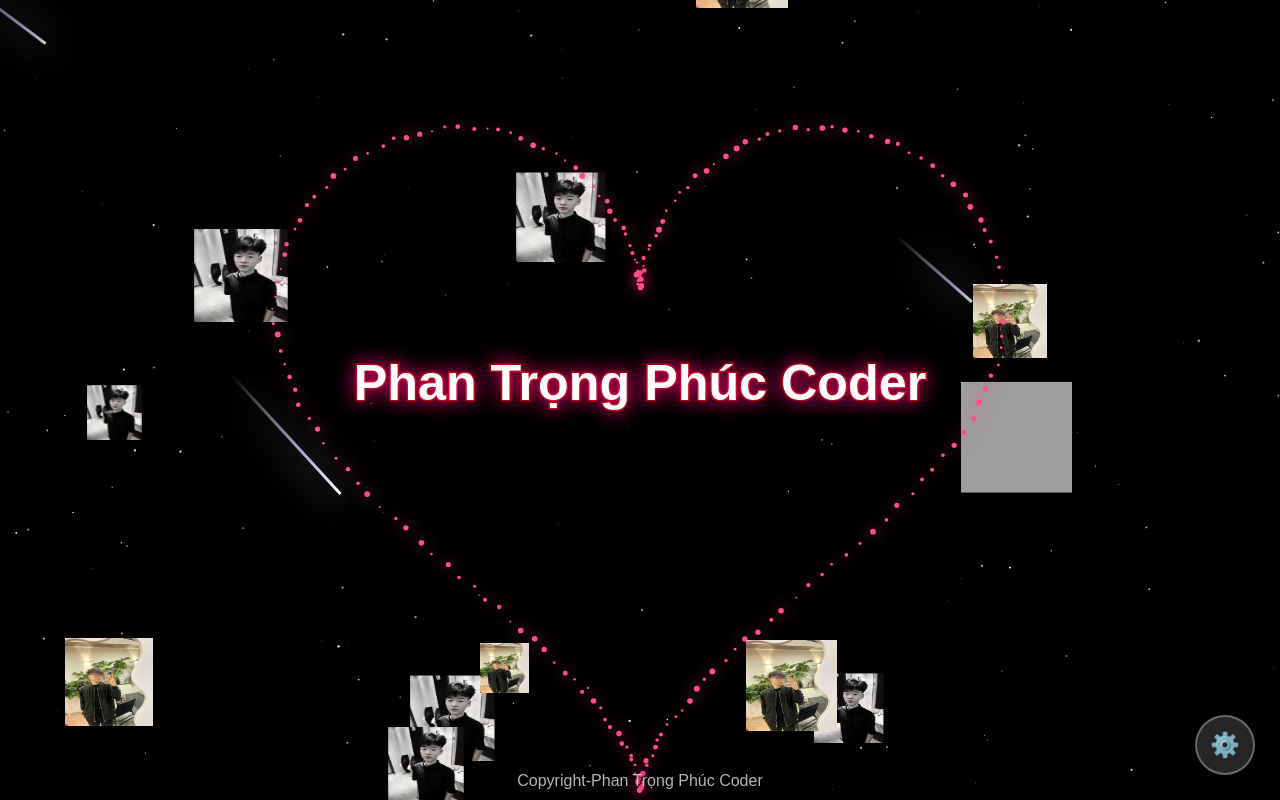
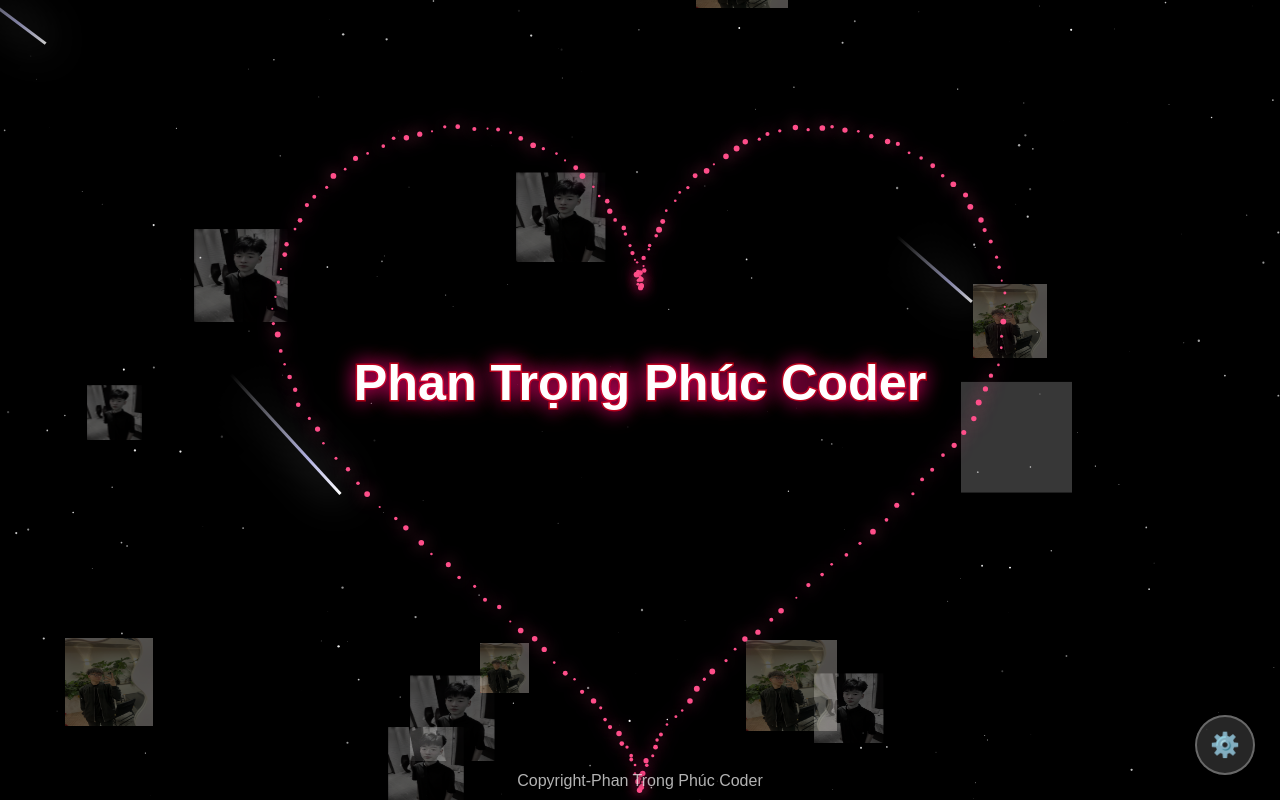
Before and after one commit to Trung-Han/LoveByPTP, a plain HTML site: page index.html in a window 1280 px wide. Drawn offline with Linux system fonts and the light colour scheme; animation ran at ten frames a second.

Commit message:
Add files via upload

```diff
--- a/index.html
+++ b/index.html
@@ -106,12 +106,7 @@
 <script>
 const canvas=document.getElementById("heartCanvas");
 const ctx=canvas.getContext("2d");
-function resizeCanvas() {
-  const ratio = window.devicePixelRatio || 1;
-  canvas.width = window.innerWidth * ratio;
-  canvas.height = window.innerHeight * ratio;
-  ctx.setTransform(ratio, 0, 0, ratio, 0, 0);
-}
+function resizeCanvas(){canvas.width=window.innerWidth;canvas.height=window.innerHeight;}
 resizeCanvas();window.addEventListener("resize",resizeCanvas);
 
 // === SAO ===
@@ -133,7 +128,7 @@ createRandomImages();
 function drawBackgroundImages(){bgImages.forEach(obj=>{if(obj.img.complete){obj.x+=obj.vx;obj.y+=obj.vy;
   if(obj.x<-100)obj.x=canvas.width+50;if(obj.x>canvas.width+100)obj.x=-50;
   if(obj.y<-100)obj.y=canvas.height+50;if(obj.y>canvas.height+100)obj.y=-50;
-  const imgSize=Math.min(canvas.width,canvas.height)*obj.size;ctx.save();ctx.globalAlpha=1.0;
+  const imgSize=Math.min(canvas.width,canvas.height)*obj.size;ctx.save();ctx.globalAlpha=0.35;
   ctx.drawImage(obj.img,obj.x,obj.y,imgSize,imgSize);ctx.restore();}});}
 
 // === SAO BĂNG ===
```
